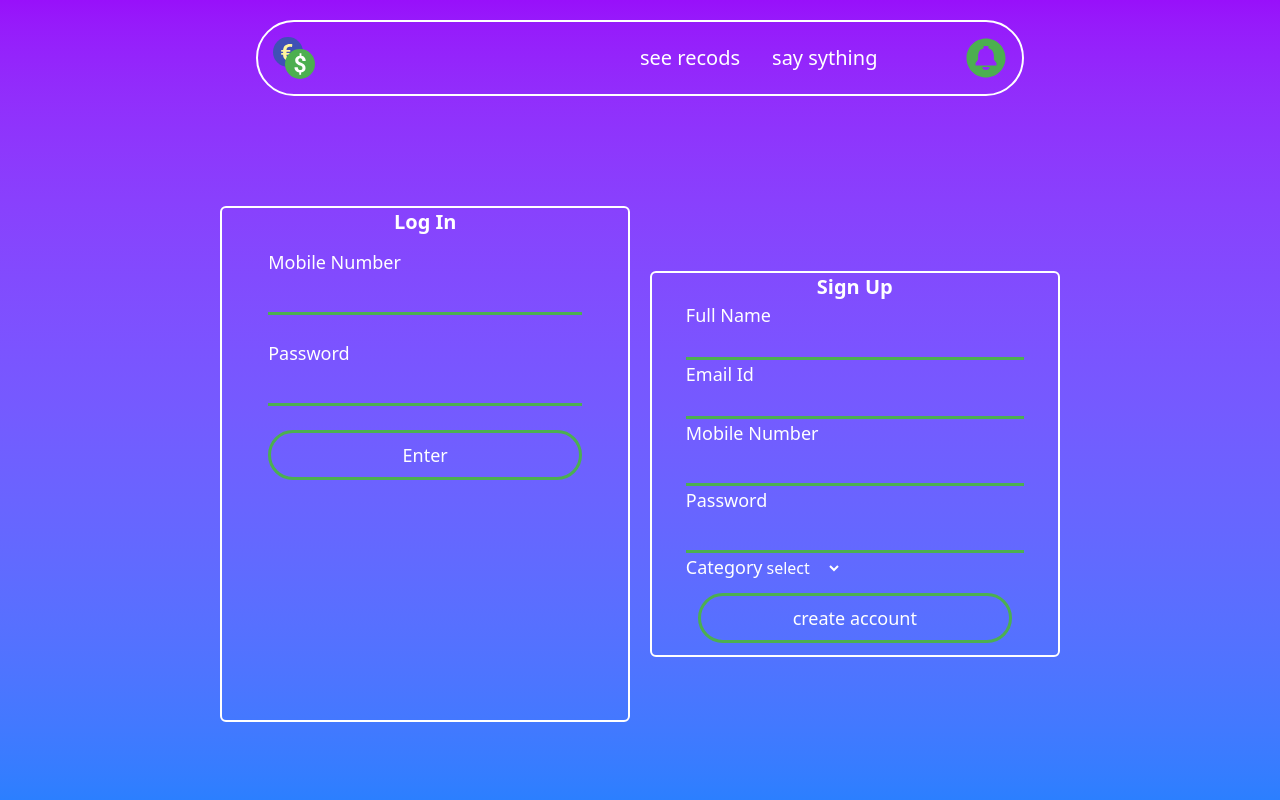
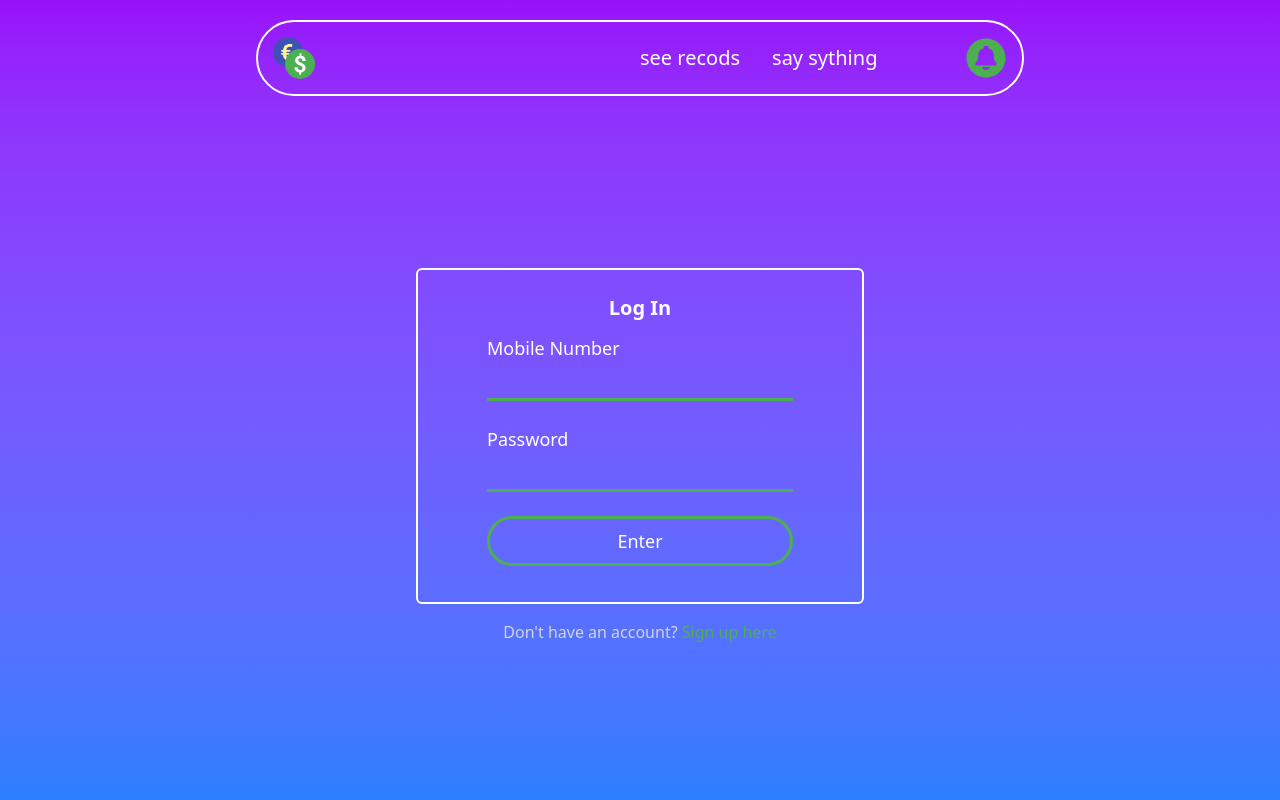
Before and after one commit to vi5halsingh/khata-book, a React (Vite) app in the folder front-end/: page / in a window 1280 px wide. Built offline with nearby package versions, Linux system fonts and the light colour scheme.

Commit message:
added motion

```diff
--- a/front-end/src/componant/Authenticate.jsx
+++ b/front-end/src/componant/Authenticate.jsx
@@ -4,8 +4,9 @@ import React, { useEffect, useState, useRef } from "react";
 import { Toaster, toast } from 'react-hot-toast';
 import axios from 'axios'
 import { useNavigate } from 'react-router-dom';
+import { motion } from "framer-motion";
 function Authenticate() {
-
+  const [showLogin, setShowLogin] = useState(true);
     const [response, setResponse] = useState({});
     const [Data, setData] = useState({
       name: "",
@@ -21,6 +22,7 @@ function Authenticate() {
     };
 
     const handleSignup = async (e) => {
+
       e.preventDefault();
 
       try {
@@ -127,8 +129,19 @@ function Authenticate() {
         }
       }}
     />
-      <section className="container mx-auto w-4/5  flex gap-5 justify-center items-center h-[92vh]">
-        <section className="login border-2 rounded-md border-white   w-2/5  h-[70%] ">
+
+<section className="container mx-auto w-4/5 flex gap-5 justify-center items-center h-[90vh]">
+  {showLogin ? (
+
+   <motion.div
+  initial={{ opacity: 0, scale: 0.9 }}
+  animate={{ opacity: 1, scale: 1 }}
+  transition={{ duration: 0.5 }}
+  className="container mx-auto w-4/5 flex gap-5 justify-center items-center h-[90vh]"
+>
+    <div className="w-full max-w-md">
+      <section className="login border-2 rounded-md border-white p-6">
+
           <h1 className="text-xl font-bold m-auto w-full  text-center">Log In</h1>
           <form action="" className="1 mx-auto w-5/6">
             <div className="group p-3 raletive">
@@ -157,7 +170,29 @@ function Authenticate() {
             </div>
           </form>
         </section>
-        <section className="signup border-2 rounded-md border-white w-2/5  hover:rotate-0 hover:z-1 ">
+
+        <div className="text-center mt-4">
+          <span className="text-gray-300">Don't have an account? </span>
+          <button
+            onClick={() => setShowLogin(false)}
+            className="text-[#4caf50] hover:underline"
+            >
+            Sign up here
+          </button>
+        </div>
+
+    </div>
+            </motion.div>
+  ) : (
+      <motion.div
+  initial={{ opacity: 0, scale: 0.9 }}
+  animate={{ opacity: 1, scale: 1 }}
+  transition={{ duration: 0.5 }}
+  className="container mx-auto w-4/5 flex gap-5 justify-center items-center h-[90vh]"
+>
+    <div className="w-full max-w-md">
+      <section className="signup border-2 rounded-md border-white p-6">
+
           <h1 className="text-xl font-bold m-auto w-full  text-center">Sign Up</h1>
           <form action="" className=" mx-auto w-5/6">
           <div className="group raletive">
@@ -212,7 +247,20 @@ function Authenticate() {
             </div>
           </form>
         </section>
-      </section>
+        {/* Existing signup form content */}
+        <div className="text-center mt-4">
+          <span className="text-gray-300">Already have an account? </span>
+          <button
+            onClick={() => setShowLogin(true)}
+            className="text-[#4caf50] hover:underline"
+          >
+            Login here
+          </button>
+        </div>
+    </div>
+        </motion.div>
+  )}
+</section>
     </>
   )
 }
--- a/front-end/src/componant/ContactUs.jsx
+++ b/front-end/src/componant/ContactUs.jsx
@@ -2,6 +2,7 @@ import React, { useState } from "react";
 import { motion } from "framer-motion";
 import { data } from "react-router-dom";
 import axios from "axios";
+import { ToastBar, toast } from "react-hot-toast";
 
 const ContactUs = () => {
   const [Data , setData] = useState({
@@ -42,9 +43,11 @@ async function handleSubmit(e) {
   })
 
   if(response.status === 200){
-    alert("Message has been sent successfully")
+    const message = "Message has been sent successfully"
+    toast.success(message)
   }else{
-    alert("Message has not been sent ! please try again")
+    const message = "Message has not been sent ! please try again"
+    toast.error(message)
   }
   const data = await response.data
   console.log("data is : ",data)
@@ -117,6 +120,16 @@ async function handleSubmit(e) {
           </motion.button>
         </form>
       </motion.div>
+      <Toaster
+      position="top-center"
+      toastOptions={{
+        style: {
+          background: '#1a1b29',
+          color: '#fff',
+          border: '1px solid #4caf50'
+        }
+      }}
+    />
     </div>
   );
 };
```
